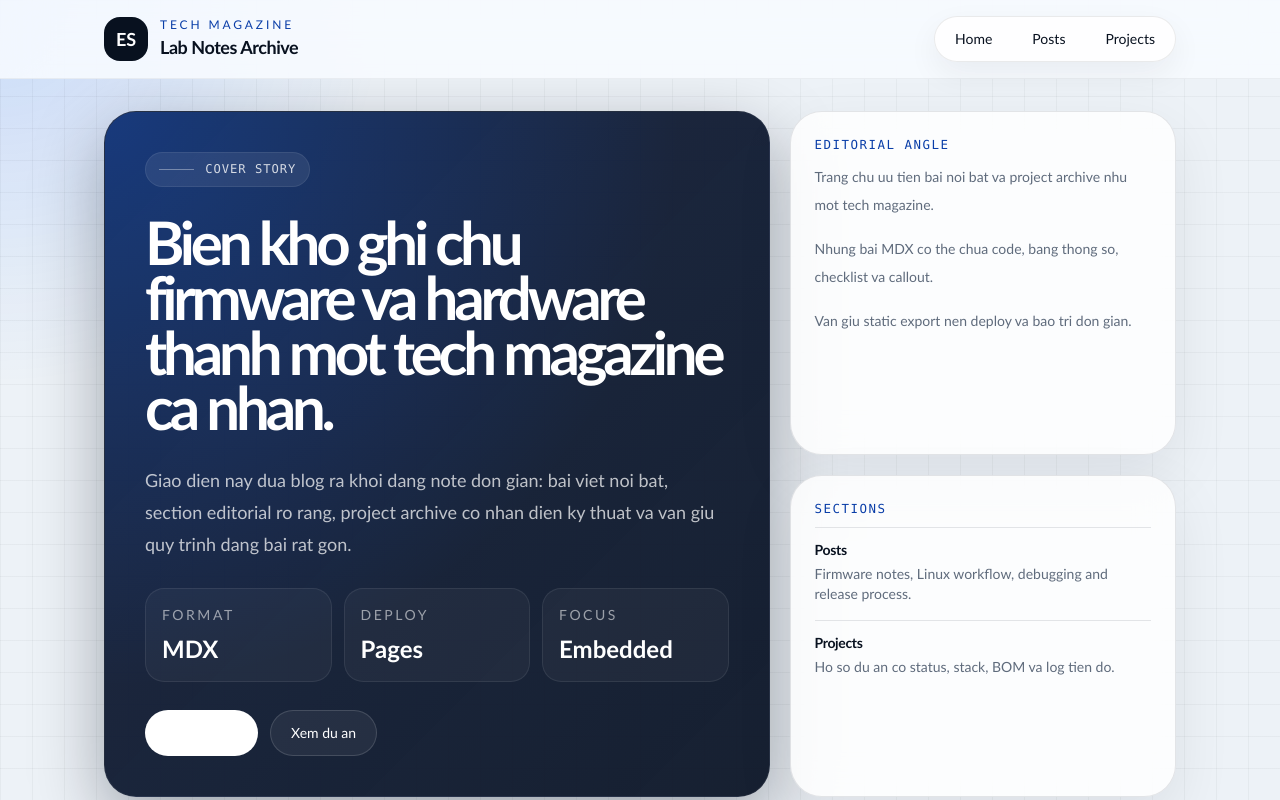
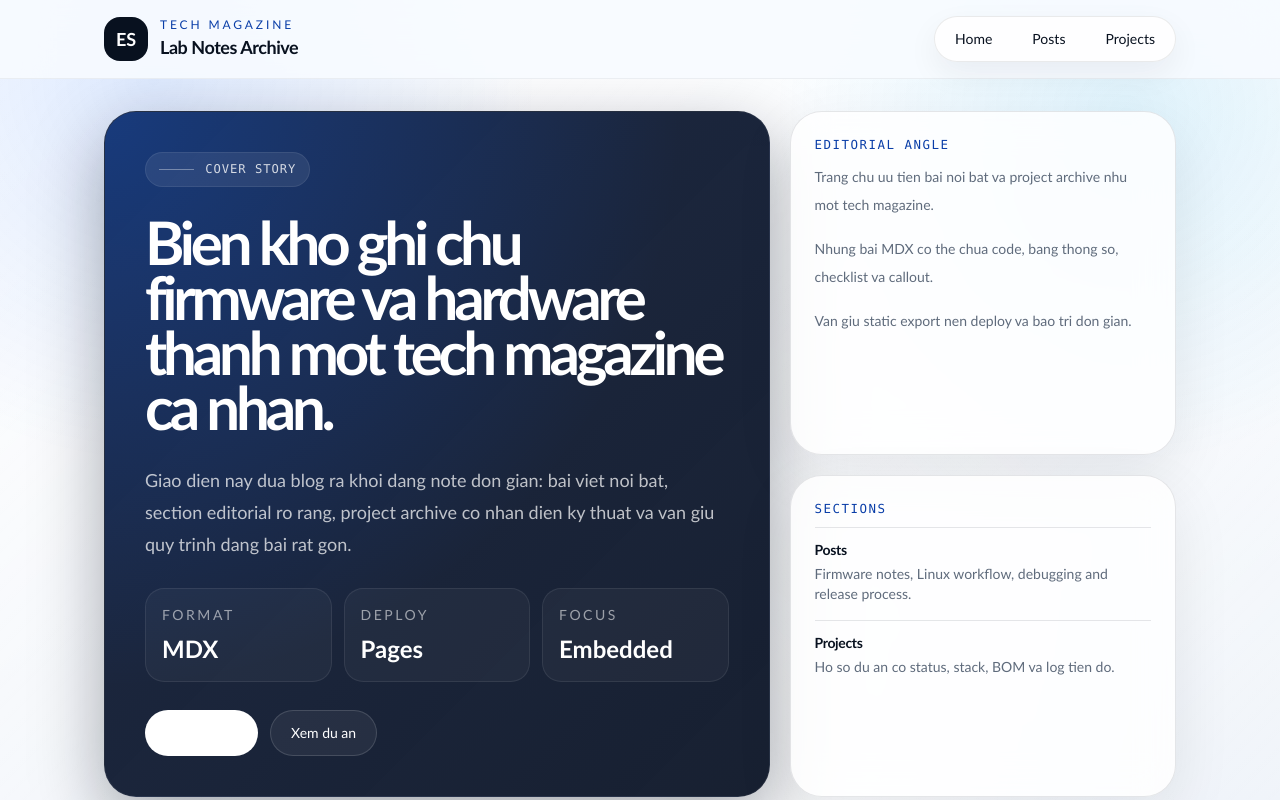
Before and after one commit to nguyennhando/electronics-software-blog, a Next.js app: page / in a window 1280 px wide. Shown: the top 800 px of the page. Built offline with nearby package versions, Linux system fonts and the light colour scheme.

Commit message:
Switch to clean editorial background

```diff
--- a/src/app/globals.css
+++ b/src/app/globals.css
@@ -33,12 +33,12 @@ body {
   min-height: 100%;
   color: var(--foreground);
   font-family: var(--font-sans);
-  background-color: #edf2f7;
-  background-image:
-    linear-gradient(rgba(8, 17, 31, 0.04) 1px, transparent 1px),
-    linear-gradient(90deg, rgba(8, 17, 31, 0.04) 1px, transparent 1px),
-    radial-gradient(circle at top left, rgba(15, 98, 254, 0.16), transparent 24rem);
-  background-size: 32px 32px, 32px 32px, auto;
+  background:
+    radial-gradient(circle at 12% 10%, rgba(15, 98, 254, 0.13), transparent 24rem),
+    radial-gradient(circle at 88% 14%, rgba(14, 165, 233, 0.12), transparent 22rem),
+    radial-gradient(circle at 50% 100%, rgba(255, 255, 255, 0.92), rgba(255, 255, 255, 0) 34rem),
+    linear-gradient(135deg, rgba(255, 255, 255, 0.74), rgba(255, 255, 255, 0.32)),
+    linear-gradient(180deg, #fbfdff 0%, #f2f6fb 48%, #e9eff7 100%);
 }
 
 
```
